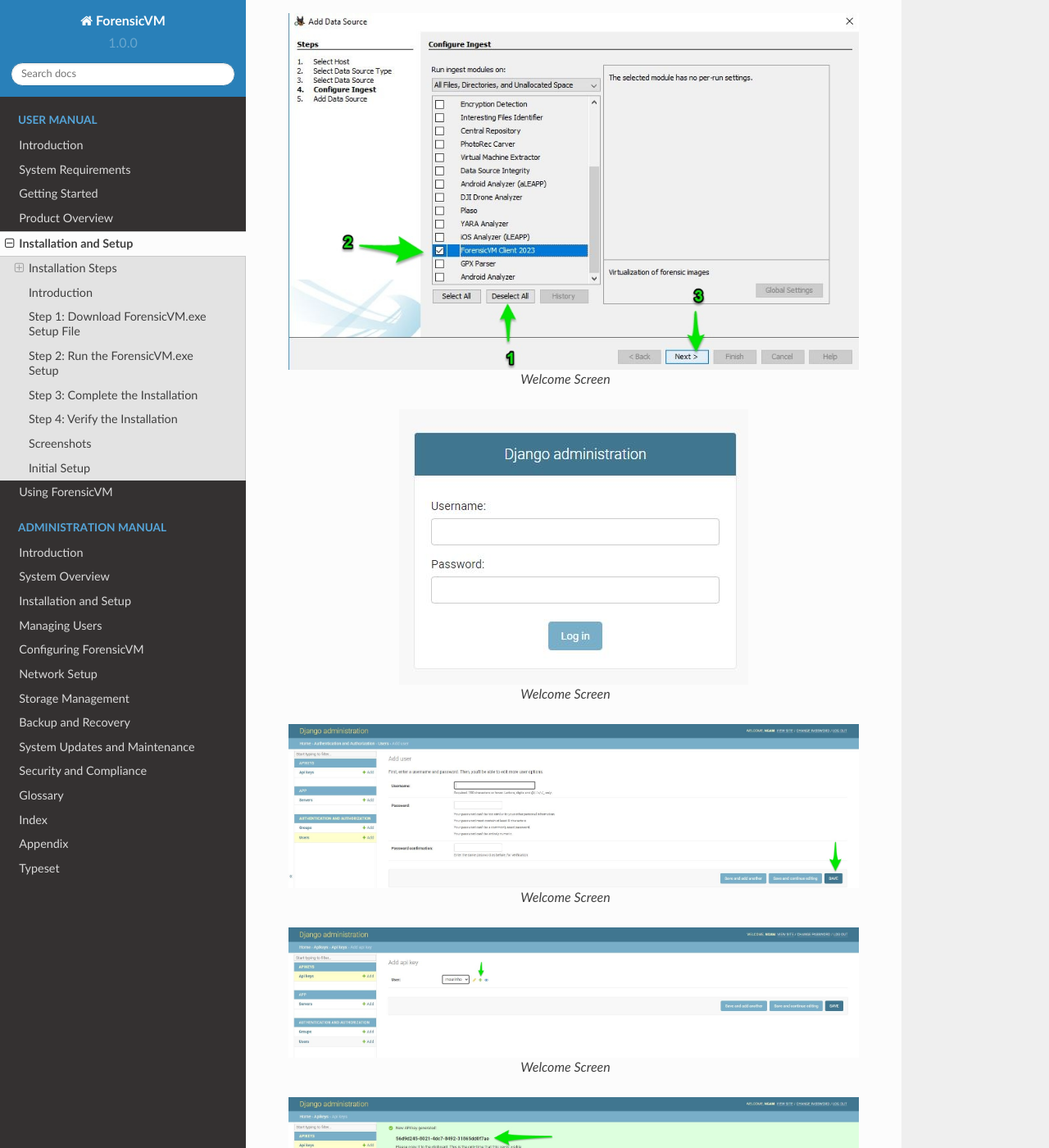
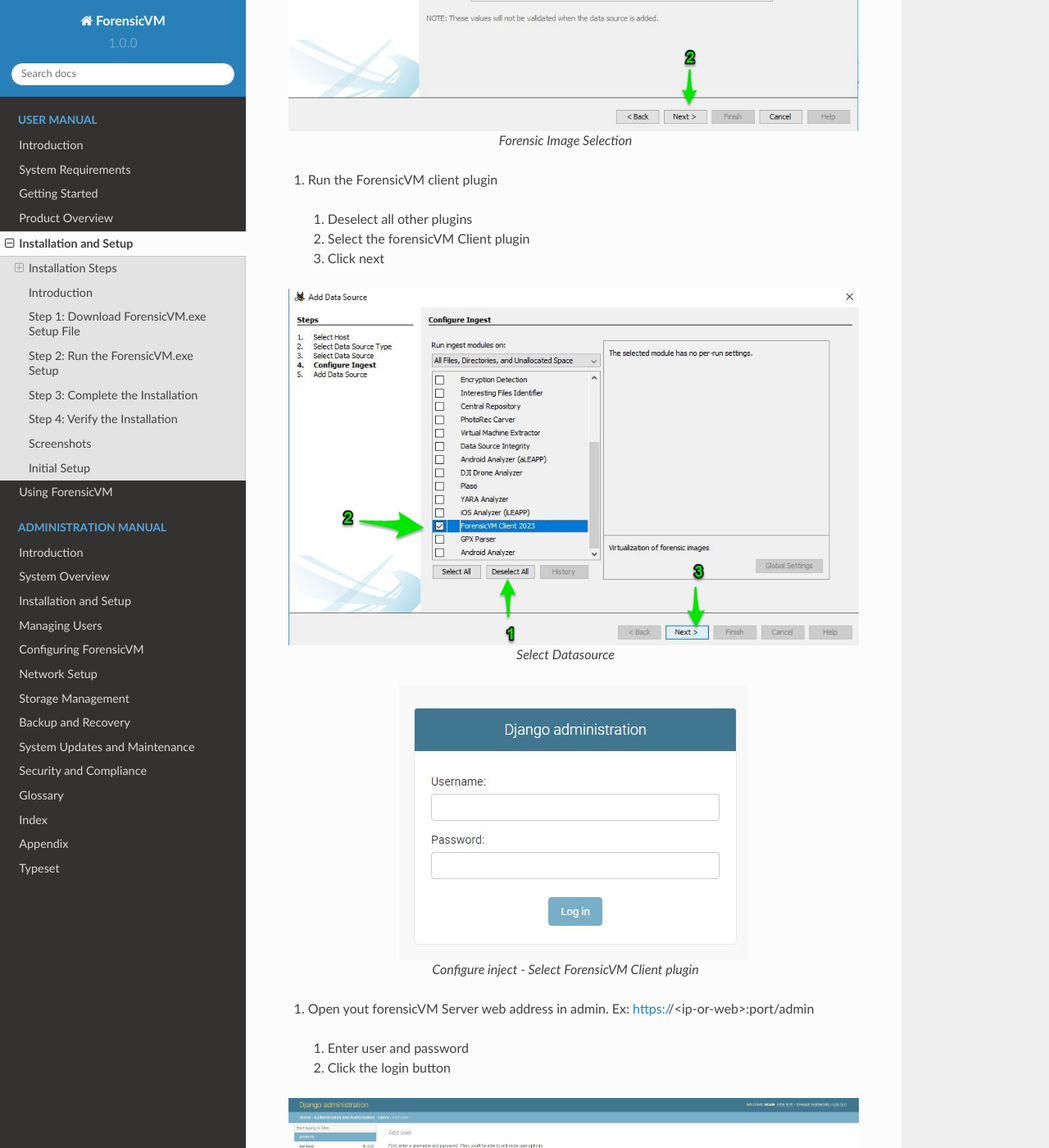
Before and after one commit to nunomourinho/ForensicVMServerAndClientDocs, a Sphinx documentation site: the page built from docs/user/installation_and_setup.rst, in a window 1280 px wide and 1400 px high, scrolled down 4708 px. Shown: the whole window at 82% size. Built offline with Sphinx 7.4.7 and the Read the Docs theme 2.0.0, drawn with Linux system fonts in a browser that asks for light colours; pages that are not in the unit, such as notebooks, are missing from menus; some of the changed text lies outside the part shown.

Commit message:
Update installation_and_setup.rst

```diff
--- a/docs/user/installation_and_setup.rst
+++ b/docs/user/installation_and_setup.rst
@@ -88,9 +88,9 @@
 
     Add a new datasource to Autopsy
 
-#. Disk Image or VM File
-
-
+#. Select your Disk Image
+ #. Select option disk image or VM FIle
+ #. Next
 
 .. figure:: img/setup_0002.jpg
    :alt: Disk Image
@@ -98,29 +98,44 @@
 
    Disk Image
 
+#. Select your forensic image
+ #. Browse for you forensic image, select it
+ #. Click Next
+
+
 .. figure:: img/setup_0003.jpg
-   :alt: Welcome Screen
+   :alt: Forensic Image Selection
    :align: center
 
-   Welcome Screen
+   Forensic Image Selection
+
+#. Run the ForensicVM client plugin
+ #. Deselect all other plugins
+ #. Select the forensicVM Client plugin
+ #. Click next
 
 .. figure:: img/setup_0004.jpg
-   :alt: Welcome Screen
+   :alt: Select datasource
    :align: center
 
-   Welcome Screen
+   Select Datasource
 
 .. figure:: img/setup_0005.jpg
-   :alt: Welcome Screen
+   :alt: Configure inject
    :align: center
 
-   Welcome Screen
+   Configure inject - Select ForensicVM Client plugin
+
+
+#. Open yout forensicVM Server web address in admin. Ex: https://<ip-or-web>:port/admin
+ #. Enter user and password
+ #. Click the login button
 
 .. figure:: img/setup_0006.jpg
-   :alt: Welcome Screen
+   :alt: ForensicVM Server Login Screen
    :align: center
 
-   Welcome Screen
+   Login screen
 
 .. figure:: img/setup_0007.jpg
    :alt: Welcome Screen
```
